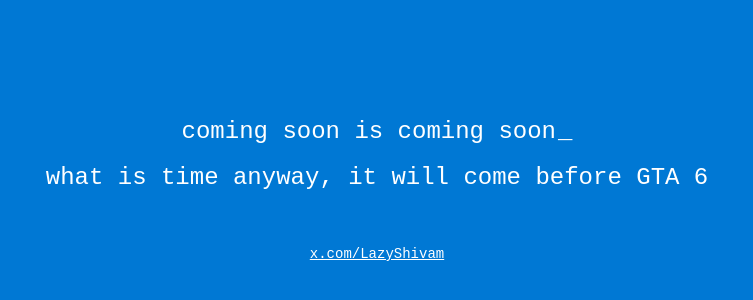
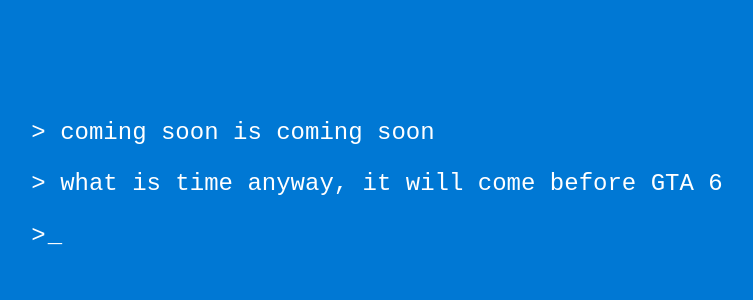
Before and after one commit to Shivam-Bhardwaj/coming-soon-site, a Next.js app: page / in a window 1280 px wide. Shown: the part 212-512 px from the top of the page, without its empty margins (263-1016 px from the left). Built offline with nearby package versions, Linux system fonts and the light colour scheme.

Commit message:
Add sci-fi typewriter effect with witty terminal messages

```diff
--- a/app/globals.css
+++ b/app/globals.css
@@ -31,13 +31,18 @@
   color: #ffffff;
 }
 
+.terminal {
+  max-width: 800px;
+  padding: 20px;
+}
+
 .line {
   font-size: 24px;
   font-weight: normal;
-  line-height: 1.5;
+  line-height: 1.8;
   display: flex;
   align-items: center;
-  margin-bottom: 10px;
+  margin-bottom: 8px;
 }
 
 .text {
@@ -60,7 +65,7 @@
 }
 
 .link {
-  margin-top: 40px;
+  margin-top: 30px;
   font-size: 14px;
 }
 
@@ -76,7 +81,10 @@
 @media (max-width: 768px) {
   .line {
     font-size: 18px;
-    padding: 0 20px;
+  }
+
+  .terminal {
+    padding: 20px;
   }
 
   .link {
--- a/app/page.tsx
+++ b/app/page.tsx
@@ -1,15 +1,66 @@
+'use client'
+
+import { useState, useEffect } from 'react'
+
+const messages = [
+  '> coming soon is coming soon',
+  '> what is time anyway, it will come before GTA 6',
+  '> status: slightly better than 404',
+  '> estimated arrival: before heat death of universe',
+]
+
 export default function Home() {
+  const [displayedLines, setDisplayedLines] = useState<string[]>([])
+  const [currentLineIndex, setCurrentLineIndex] = useState(0)
+  const [currentText, setCurrentText] = useState('')
+  const [isTyping, setIsTyping] = useState(true)
+
+  useEffect(() => {
+    if (currentLineIndex >= messages.length) {
+      setIsTyping(false)
+      return
+    }
+
+    const currentMessage = messages[currentLineIndex]
+    const typingSpeed = 50 // ms per character
+
+    if (currentText.length < currentMessage.length) {
+      const timer = setTimeout(() => {
+        setCurrentText(currentMessage.slice(0, currentText.length + 1))
+      }, typingSpeed)
+
+      return () => clearTimeout(timer)
+    } else {
+      // Move to next line after a pause
+      const timer = setTimeout(() => {
+        setDisplayedLines([...displayedLines, currentText])
+        setCurrentText('')
+        setCurrentLineIndex(currentLineIndex + 1)
+      }, 800)
+
+      return () => clearTimeout(timer)
+    }
+  }, [currentText, currentLineIndex, displayedLines])
+
   return (
     <main className="container">
-      <div className="line">
-        <span className="text">coming soon is coming soon</span>
-        <span className="cursor">_</span>
-      </div>
-      <div className="line">
-        <span className="text">what is time anyway, it will come before GTA 6</span>
-      </div>
-      <div className="link">
-        <a href="https://x.com/LazyShivam" target="_blank" rel="noopener noreferrer">x.com/LazyShivam</a>
+      <div className="terminal">
+        {displayedLines.map((line, index) => (
+          <div key={index} className="line">
+            <span className="text">{line}</span>
+          </div>
+        ))}
+        {isTyping && (
+          <div className="line">
+            <span className="text">{currentText}</span>
+            <span className="cursor">_</span>
+          </div>
+        )}
+        {!isTyping && (
+          <div className="link">
+            <a href="https://x.com/LazyShivam" target="_blank" rel="noopener noreferrer">x.com/LazyShivam</a>
+          </div>
+        )}
       </div>
     </main>
   )
```
